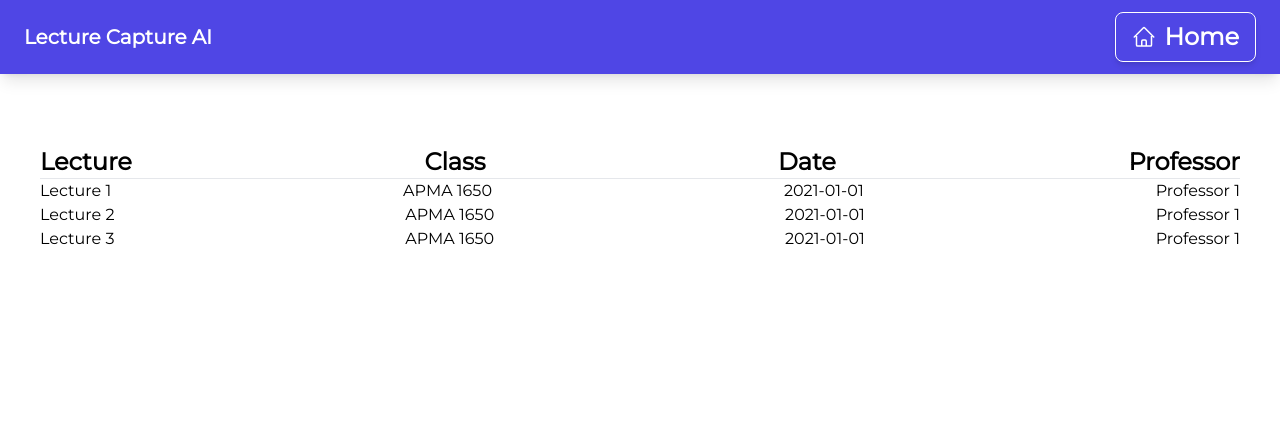
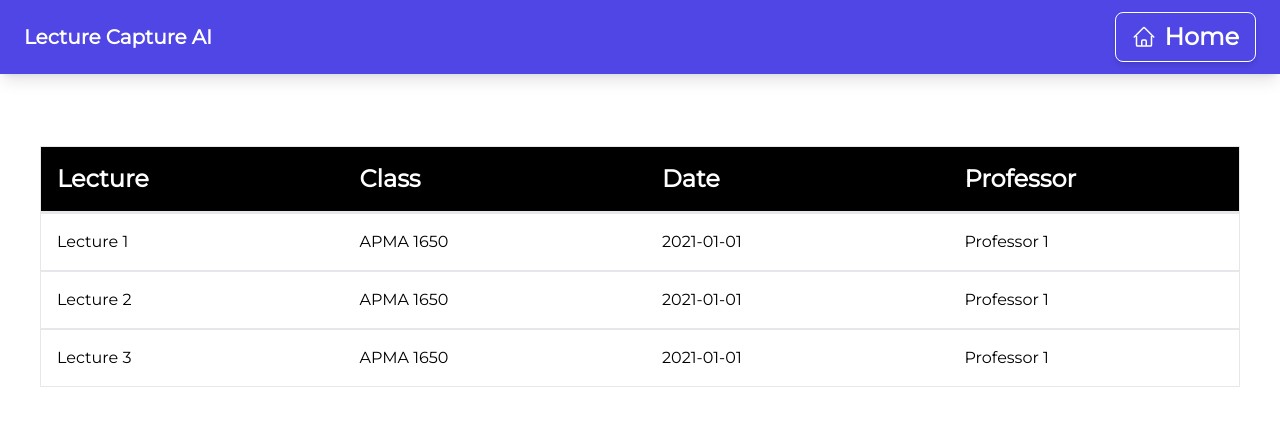
Before and after one commit to jahaskell53/hackharvard2022, a React (Vite) app in the folder hack-harvard/: page /watch in a window 1280 px wide. Shown: the top 426 px of the page. Built offline with nearby package versions, Linux system fonts and the light colour scheme.

Commit message:
feat: grid

```diff
--- a/hack-harvard/src/LectureGrid.tsx
+++ b/hack-harvard/src/LectureGrid.tsx
@@ -40,23 +40,22 @@ function LectureGrid() {
 
   return (
     <div className="w-screen p-10">
-        <ul id="headers" className="flex gap-3 font-bold text-2xl justify-between mt-8">
-            <li className="header">Lecture</li>
-            <li className="header">Class</li>
-            <li className="header">Date</li>
-            <li className="header">Professor</li>
+        <ul id="headers" className=" gap-3 font-bold text-2xl mt-8 grid grid-cols-4 text-left border bg-black">
+            <li className="p-4 text-white">Lecture</li>
+            <li className="p-4 text-white">Class</li>
+            <li className="p-4 text-white">Date</li>
+            <li className="p-4 text-white">Professor</li>
         </ul>
         <hr></hr>
-
         <ul>
             {lectures.map((lecture) => {
 
                 return (
-                    <a href={`watch/lecture-${lecture.id}`} className="flex gap-3 justify-between">
-                        <li className="lecture">{lecture.title}</li>
-                        <li className="lecture">{lecture.class}</li>
-                        <li className="lecture">{lecture.date}</li>
-                        <li className="lecture">{lecture.professor}</li>
+                    <a href={`watch/lecture-${lecture.id}`} className="w-full gap-3 grid-cols-4 grid text-left border">
+                        <li className="p-4">{lecture.title}</li>
+                        <li className="p-4">{lecture.class}</li>
+                        <li className="p-4">{lecture.date}</li>
+                        <li className="p-4">{lecture.professor}</li>
                     </a>
                 )
             })}
```
